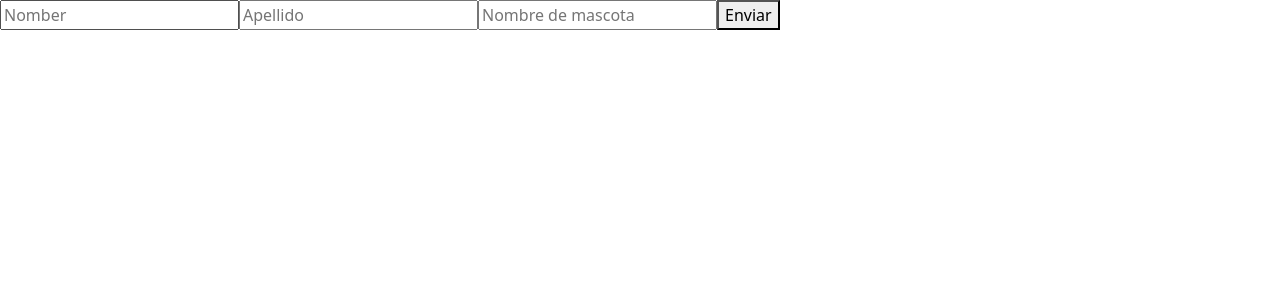
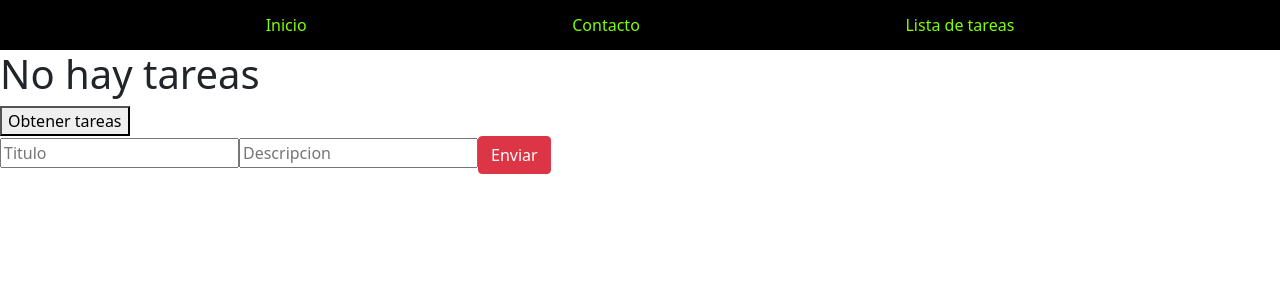
Before and after one commit to DNC91/curso-react, a React (Create React App) app: page /tasklist in a window 1280 px wide. Shown: the top 300 px of the page. Built offline with nearby package versions, Linux system fonts and the light colour scheme.

Commit message:
structure refactot - router added

```diff
--- a/package.json
+++ b/package.json
@@ -6,9 +6,11 @@
     "@testing-library/jest-dom": "^5.16.1",
     "@testing-library/react": "^12.1.2",
     "@testing-library/user-event": "^13.5.0",
+    "axios": "^0.25.0",
     "react": "^17.0.2",
     "react-dom": "^17.0.2",
     "react-hook-form": "^7.25.0",
+    "react-router-dom": "^6.2.1",
     "react-scripts": "5.0.0",
     "web-vitals": "^2.1.3"
   },
--- a/src/App.js
+++ b/src/App.js
@@ -1,10 +1,17 @@
-import Componente from "./components/componente.js";
+import { useState } from "react";
+import Componente from "./components/componente/index.js";
+import Form from "./components/form/index.js";
+import Navbar from "./components/navbar/index.js";
+import { BrowserRouter as Router} from "react-router-dom";
 
 function App() {
+
+    const [posts, setPosts] = useState([]);
+
     return (
-        <div>
-            <Componente/>
-        </div>
+        <Router>
+            <Navbar setPosts={setPosts} posts={posts}/>
+        </Router>
     );
 }
 
--- a/src/components/componente.js
+++ /dev/null
@@ -1,33 +0,0 @@
-import React, { useState } from "react";
-import { useForm } from "react-hook-form";
-
-const Componente = props => {
-
-    const [userList, setUserList] = useState([]);
-
-    const { register, handleSubmit, watch, formState: { errors } } = useForm();
-
-    const onEnviarFormulario = (data) => {
-
-        console.log(data)
-        setUserList([...userList, data]);
-    };
-
-    return (
-        <div>
-            <form onSubmit={handleSubmit(onEnviarFormulario)}>
-                <input type="text" placeholder="Nomber" {...register("firstName")}/>
-                <input type="text" placeholder="Apellido"{...register("lastName")}/>
-                <input type="text" placeholder="Nombre de mascota"{...register("petName")}/>
-                <button type="submit" >Enviar</button>
-            </form>
-         <ol>
-             {userList.map((data, i)=>{
-               return <li key={i} > {`${data.firstName} ${data.lastName} ${data.petName}`} </li>
-             } )}
-         </ol>
-        </div>
-    );
-};
-
-export default Componente;
--- /dev/null
+++ b/src/components/componente/index.js
@@ -0,0 +1,43 @@
+import React from "react";
+import axios from "axios"
+import ListElement from "./listElement/index";
+import Form from "../form";
+
+const Componente = props => {
+
+    const url = "https://jsonplaceholder.typicode.com/posts"
+
+    const frutas = ["banana", 321321, false, true, 412, {title: "title 1", body: "lorem ipsum"}]
+
+    console.log(frutas.length)
+    const getData = async() => {
+
+        const res = await axios.get(url);
+        props.setPosts(res.data);
+    }
+
+    if(props.posts.length === 0){
+        return (
+            <div>
+                <h1>No hay tareas</h1>
+                <button onClick={getData} >Obtener tareas</button>
+                <Form setPosts={props.setPosts} posts={props.posts}/>
+            </div>
+        )
+    }
+
+    return (
+        <div>
+            <Form setPosts={props.setPosts} posts={props.posts}/>
+            <button onClick={() => props.setPosts([])}>Limpiar tareas</button>
+         <ul>
+             {props.posts.map((data, i)=>{
+               return <ListElement key={i} data={data}/>
+             } )}
+         </ul>
+
+        </div>
+    );
+};
+
+export default Componente;
--- /dev/null
+++ b/src/components/componente/listElement/index.js
@@ -0,0 +1,8 @@
+import React from 'react';
+
+const ListElement = (props) => {
+
+  return <li><span style={{color: "blue"}} >{props.data.title}</span><br /> <span>{props.data.body}</span></li>;
+};
+
+export default ListElement;
--- /dev/null
+++ b/src/components/form/index.js
@@ -0,0 +1,24 @@
+import React from 'react';
+import { useForm } from 'react-hook-form';
+
+const Form = (props) => {
+
+    const { register, handleSubmit, watch, formState } = useForm();
+
+    const { isValid, errors } = formState;
+
+    const onEnviarFormulario = (data) => {
+
+        console.log(data)
+
+        props.setPosts([...props.posts, data]);
+    };
+
+  return <form onSubmit={handleSubmit(onEnviarFormulario)}>
+            <input type="text" placeholder="Titulo" {...register("title")}/>
+            <input type="text" placeholder="Descripcion"{...register("body")}/>
+            <button className="btn btn-danger " disabled={!isValid} type="submit">Enviar</button>
+        </form>;
+};
+
+export default Form;
--- /dev/null
+++ b/src/components/home/index.js
@@ -0,0 +1,7 @@
+import React from 'react';
+
+const Home = () => {
+  return <h1>Bienvenido!!!</h1>;
+};
+
+export default Home;
--- /dev/null
+++ b/src/components/navbar/index.js
@@ -0,0 +1,32 @@
+import React from 'react';
+import "./navbar.css";
+import { Routes ,Route ,Link } from "react-router-dom";
+import Home from '../home';
+import Componente from '../componente';
+import Form from '../form';
+
+const Navbar = (props) => {
+  return(
+    <>
+      <div className="header">
+        <Link className="navbar__element" to="/" >Inicio</Link>
+        <Link className="navbar__element" to="/contact" >Contacto</Link>
+        <Link className="navbar__element" to="/tasklist" >Lista de tareas</Link>
+      </div>
+      <Routes>
+
+        <Route exact path="/" element={<Home/>}/>
+
+        <Route exact path="/contact" element={<h1>Contacto</h1>}/>
+
+        <Route exact path="/tasklist" element={<Componente setPosts={props.setPosts}  posts={props.posts}/>}>
+
+        </Route>
+
+      </Routes>
+    </>
+  )
+
+};
+
+export default Navbar;
--- /dev/null
+++ b/src/components/navbar/navbar.css
@@ -0,0 +1,12 @@
+.header {
+    background-color: black;
+    display: flex;
+    justify-content: space-evenly;
+    height: 50px;
+    align-items: center;
+}
+
+.navbar__element{
+    color:chartreuse;
+    text-decoration: none;
+}
```
Also changed, not shown: src/components/componente/listElement/listElement.css (added), 1 other file (tests, documents, lock files or other folders).
